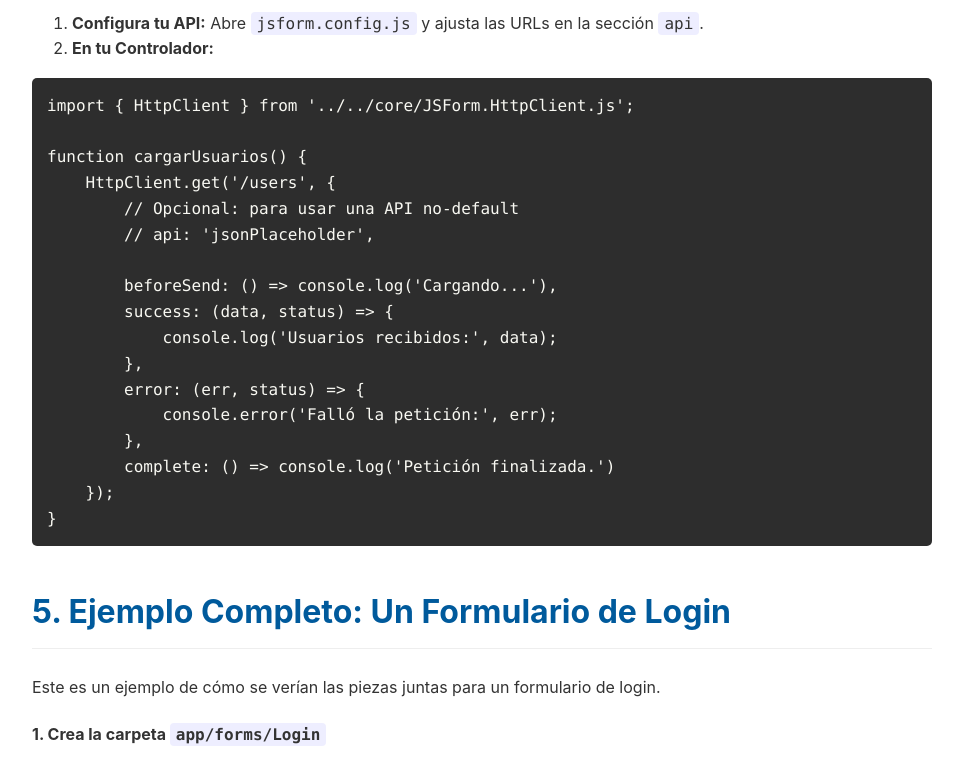
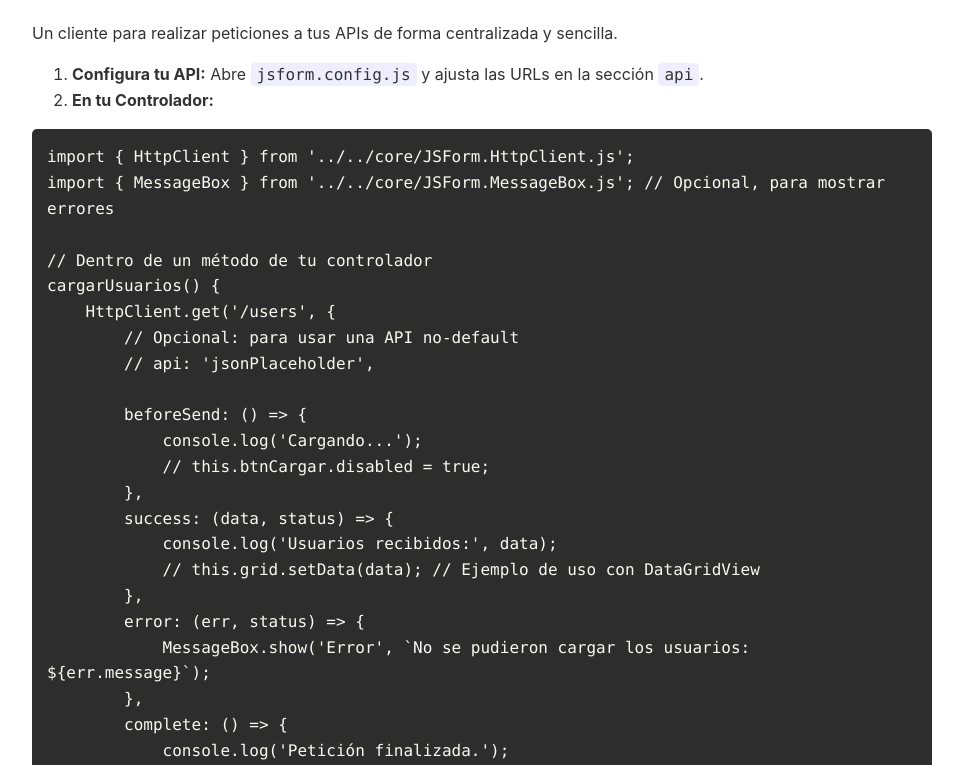
Before and after one commit to winckaizer/JSForm, a website: page jsform-source/template.jsform-help-me.html in a window 1280 px wide. Shown: the part 3555-4320 px from the top of the page, without its empty margins (158-1121 px from the left). Drawn offline with Linux system fonts and the light colour scheme.

Commit message:
docs: update readme and help files

```diff
--- a/jsform-source/template.jsform-help-me.html
+++ b/jsform-source/template.jsform-help-me.html
@@ -109,7 +109,8 @@
         <p>Muestra diálogos modales asíncronos. Usa <code>async/await</code> para esperar la respuesta del usuario.</p>
         <pre><code class="language-javascript">import { MessageBox } from '../../core/JSForm.MessageBox.js';
 
-async function confirmarBorrado() {
+// Dentro de un método de tu controlador (ej. un evento de click)
+async btnBorrar_click() {
     const resultado = await MessageBox.show(
         'Confirmar Acción',
         '¿Está seguro de que desea eliminar esto?',
@@ -118,9 +119,10 @@
     );
 
     if (resultado === 'yes') {
-        console.log('Usuario confirmó el borrado.');
+        console.log('El usuario confirmó el borrado.');
+        // Aquí iría la lógica para borrar el elemento...
     } else {
-        console.log('Usuario canceló.');
+        console.log('El usuario canceló la operación.');
     }
 }
 </code></pre>
@@ -169,20 +171,29 @@
             <li><strong>En tu Controlador:</strong></li>
         </ol>
         <pre><code class="language-javascript">import { HttpClient } from '../../core/JSForm.HttpClient.js';
+import { MessageBox } from '../../core/JSForm.MessageBox.js'; // Opcional, para mostrar errores
 
-function cargarUsuarios() {
+// Dentro de un método de tu controlador
+cargarUsuarios() {
     HttpClient.get('/users', {
         // Opcional: para usar una API no-default
         // api: 'jsonPlaceholder',
 
-        beforeSend: () => console.log('Cargando...'),
+        beforeSend: () => {
+            console.log('Cargando...');
+            // this.btnCargar.disabled = true;
+        },
         success: (data, status) => {
             console.log('Usuarios recibidos:', data);
+            // this.grid.setData(data); // Ejemplo de uso con DataGridView
         },
         error: (err, status) => {
-            console.error('Falló la petición:', err);
+            MessageBox.show('Error', `No se pudieron cargar los usuarios: ${err.message}`);
         },
-        complete: () => console.log('Petición finalizada.')
+        complete: () => {
+            console.log('Petición finalizada.');
+            // this.btnCargar.disabled = false;
+        }
     });
 }
 </code></pre>
```
Also changed, not shown: README.md.
